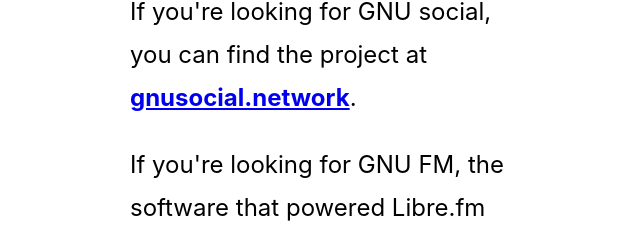
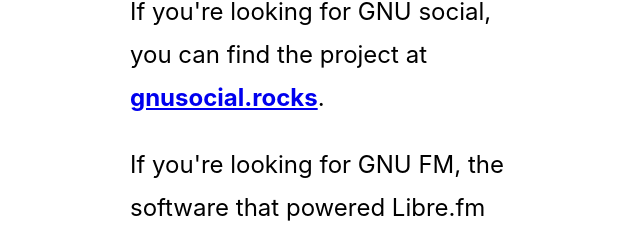
Before and after one commit to foocorp/fedi.network, a plain HTML site: page moved.html in a window 1280 px wide. Shown: the part 265-505 px from the top of the page, 318-958 px from the left. Drawn offline with Linux system fonts and the light colour scheme.

Commit message:
Add files via upload

```diff
--- a/moved.html
+++ b/moved.html
@@ -47,7 +47,7 @@ div {  width: 30%;}
 
 <p>The GNU network site is no more.</p>
 
-<p>If you're looking for GNU social, you can find the project at <a href="https://gnusocial.network">gnusocial.network</a>.</p>
+<p>If you're looking for GNU social, you can find the project at <a href="https://gnusocial.rocks">gnusocial.rocks</a>.</p>
 <p>If you're looking for GNU FM, the software that powered Libre.fm from 2009-2023, you can find the final release source code at <a href="https://github.com/foocorp/gnu-fm/releases/tag/2022-final">GitHub</a>.</p>
 
 <p><a href="/">Visit the Fedi Network</a></p>
```
Also changed, not shown: social.html (+1 -1 lines).
